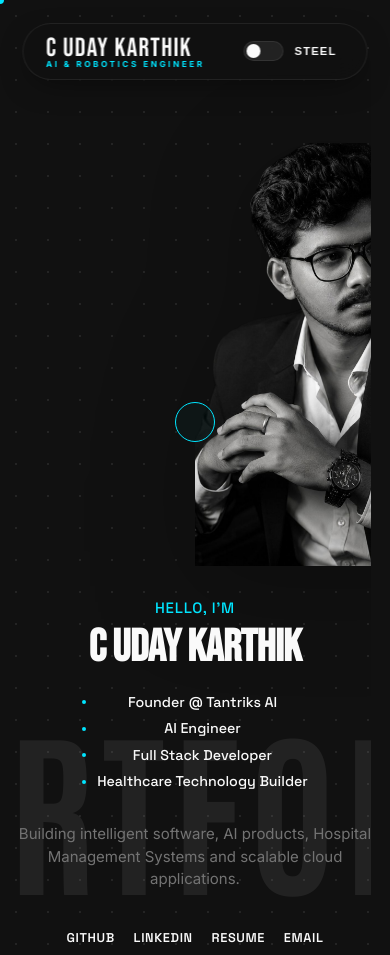
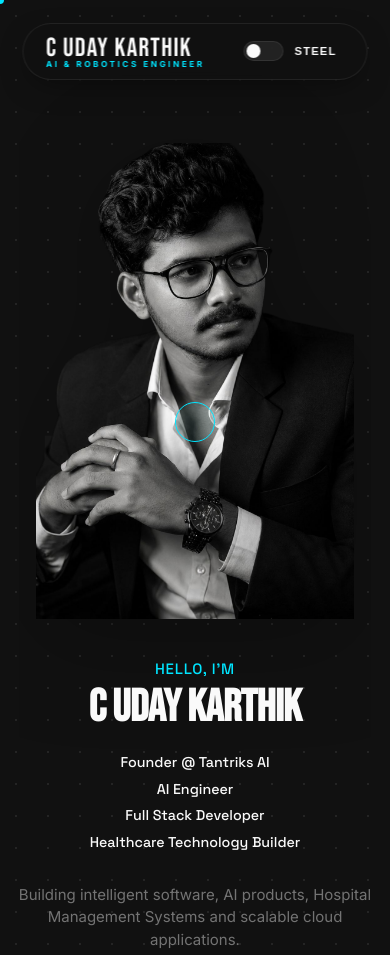
Before and after one commit to Shadow-Joker/Portfolio, a plain HTML site: page index.html in a window 390 px wide. Shown: the top 955 px of the page. Drawn offline with nearby package versions, Linux system fonts and the light colour scheme; a web font is replaced by a local one.

Commit message:
style(mobile): center portrait and clean up centered list typography

```diff
--- a/style.css
+++ b/style.css
@@ -1655,6 +1655,14 @@ textarea:focus-visible {
     text-align: center;
   }
 
+  .role-item {
+    padding-left: 0;
+  }
+
+  .role-item::before {
+    display: none;
+  }
+
   .hero-intro-desc {
     max-width: 100%;
   }
@@ -1665,16 +1673,21 @@ textarea:focus-visible {
 
   .editorial-portrait {
     position: relative;
-    left: 50%;
-    transform: translateX(-50%);
+    left: 0;
+    transform: none;
     height: auto;
-    width: 80%;
+    width: 90%;
     max-width: 340px;
-    margin-top: 1.5rem;
-    margin-bottom: 2rem;
+    margin: 1.5rem auto 2.5rem auto;
     z-index: 5;
     order: -1;
     display: block;
+  }
+
+  .hero-bg-text {
+    font-size: clamp(5rem, 16vw, 8rem);
+    top: 25%;
+    opacity: 0.03;
   }
 
   .hero-right-panel {
```
